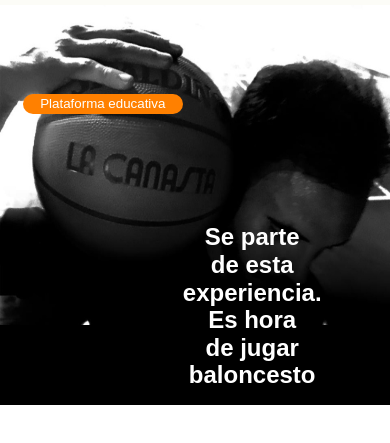
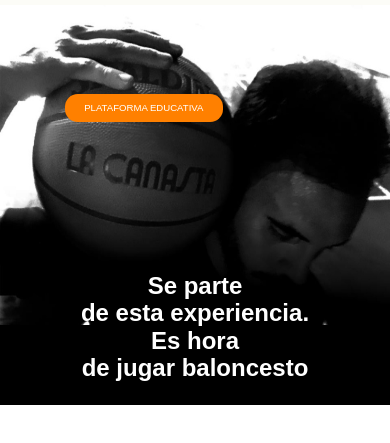
Before and after one commit to kcotrinam/laCanasta_optional, a plain HTML site: page public/pages/index.html in a window 390 px wide. Shown: the part 67-510 px from the top of the page. Drawn offline with Linux system fonts and the light colour scheme.

Commit message:
banner responsive complete

```diff
--- a/assets/scss/components/_banner.scss
+++ b/assets/scss/components/_banner.scss
@@ -1,15 +1,19 @@
 .banner {
+     position: relative;
      background: black;
      width: 100%;
      height: 400px;
+
      display: grid;
      grid-template-columns: repeat(6, 1fr);
      grid-template-rows: repeat(3, 1fr);
 
-     position: relative;
+     @include from(lg) {
+          height: 500px;
+     }
+
 
      &__image {
-          background: yellow;
           top: 0;
           left: 0;
           width: 100%;
@@ -24,52 +28,19 @@
           }
      }
 
-     &__button {
-          position: relative;
-          display: flex;
-          justify-content: center;
-          align-items: flex-end;
-          grid-column: 2;
-          grid-row: 1;
-
-
-
-
-          & a {
-               color: var(--text-color);
-               background: $button-bg;
-
-               display: block;
-               text-align: center;
-               border-radius: .8rem;
-
-               font-size: calc(var(--s-font-size) / 1.2);
-               width: 12em;
-               line-height: 1.5em;
-               padding: 0 .5em;
-
-               &:hover {
-                    background: darken($button-bg, 8);
-               }
-
-               &:active {
-                    transform: scale(1.2);
-               }
-
-          }
-
-
-     }
-
      &__title {
           position: relative;
-          grid-column: 3/4;
+          grid-column: 2/ span 4;
           grid-row: 3;
 
           & h1 {
                font-size: var(--h3-font-size);
                text-align: center;
                color: var(--text-color);
+
+               @include from(lg) {
+                    font-size: var(--h1-font-size);
+               }
           }
      }
 }
--- /dev/null
+++ b/assets/scss/components/_mainButton.scss
@@ -0,0 +1,45 @@
+.banner__button {
+     position: relative;
+     display: flex;
+     justify-content: flex-start;
+     align-items: flex-end;
+
+     grid-column: 2/ span 3;
+     grid-row: 1;
+
+     padding-bottom: 1em;
+
+     @include from(lg) {
+          padding-bottom: 0;
+     }
+
+     & a {
+
+          color: var(--text-color);
+          background: $button-bg;
+          display: block;
+
+          text-align: center;
+          text-transform: uppercase;
+          border-radius: .8rem;
+
+          font-size: var(--small-font-size-button);
+          line-height: 3em;
+          padding: 0 2em;
+
+          @include from(lg) {
+               font-size: .9em;
+          }
+
+          &:hover {
+               background: darken($button-bg, 8);
+          }
+
+          &:active {
+               transform: scale(1.2);
+          }
+
+     }
+
+
+}
--- a/assets/scss/styles.scss
+++ b/assets/scss/styles.scss
@@ -5,6 +5,7 @@
 @import "layout/layout";
 @import "components/header";
 @import "components/banner";
+@import "components/_mainButton";
 @import "components/sections";
 @import "components/button";
 @import "components/footer";
```
Also changed, not shown: assets/scss/config/_variables.scss (+4 -5 lines), public/css/styles.css.
